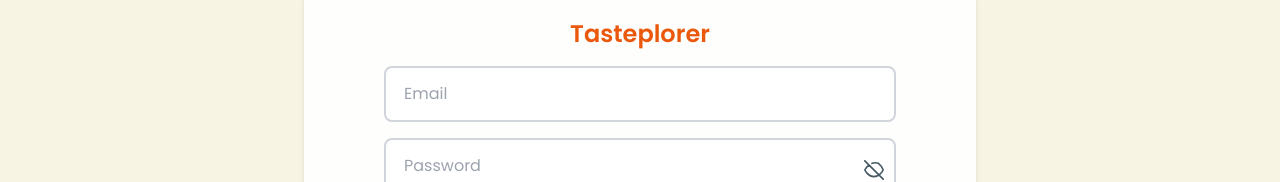
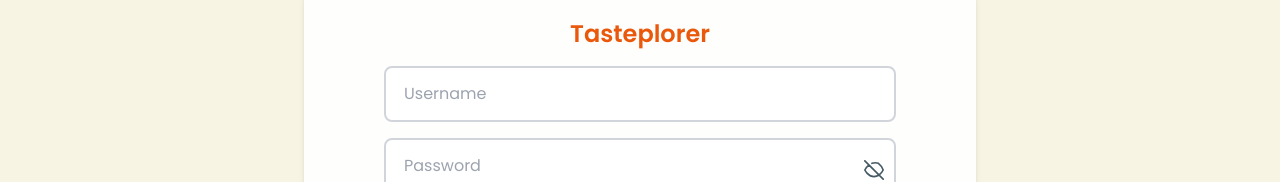
Before and after one commit to ilhamalamsyh/tasteplorer-web-app, a Next.js app: page /login in a window 1280 px wide. Shown: the part 286-468 px from the top of the page. Built offline with nearby package versions, Linux system fonts and the light colour scheme; no server answers.

Commit message:
chore: adjust register and login apply username field and fixing the birthdate request payload

```diff
--- a/src/features/auth/components/LoginForm.tsx
+++ b/src/features/auth/components/LoginForm.tsx
@@ -14,7 +14,7 @@ import Snackbar from '@/core/components/snackbar/Snackbar';
 
 // Define the type for the form values
 interface FormValues {
-  email: string;
+  username: string;
   password: string;
 }
 
@@ -34,7 +34,7 @@ const LoginForm = () => {
     try {
       const { data } = await loginMutation({
         variables: {
-          input: { email: values.email, password: values.password },
+          input: { username: values.username, password: values.password },
         },
       });
 
@@ -58,16 +58,17 @@ const LoginForm = () => {
   return (
     <Formik<FormValues>
       initialValues={{
-        email: '',
+        username: '',
         password: '',
       }}
       validationSchema={Yup.object({
-        email: Yup.string()
-          .email('Invalid email address')
-          .required('Email is required'),
+        username: Yup.string()
+          .trim()
+          .required('Username is required or cannot contain whitespace only'),
         password: Yup.string()
+          .trim()
           .min(6, 'Password must be at least 6 characters')
-          .required('Password is required'),
+          .required('Password is required or cannot contain whitespace only'),
       })}
       onSubmit={handleLogin}
     >
@@ -82,11 +83,11 @@ const LoginForm = () => {
             </h2>
             <form onSubmit={formik.handleSubmit}>
               <TextField
-                name="email"
-                type="email"
+                name="username"
+                type="username"
                 formik={formik}
-                placeholder="Enter your email"
-                label="Email"
+                placeholder="Enter your username"
+                label="Username"
               />
 
               <TextField
--- a/src/features/auth/components/RegisterForm.tsx
+++ b/src/features/auth/components/RegisterForm.tsx
@@ -14,11 +14,13 @@ import { useAuth } from '@/context/AuthContext';
 import { useMutation } from '@apollo/client';
 import { REGISTER_MUTATION } from '../services/mutation';
 import Snackbar from '@/core/components/snackbar/Snackbar';
+import { convertDateToFormattedDate } from '@/utils/date_time_format';
 
 // Define the type for the form values
 interface FormValues {
   fullname: string;
   email: string;
+  username: string;
   password: string;
   birthdate: Date | null;
   allowFutureDates: boolean; // Default: No future dates allowed
@@ -39,13 +41,19 @@ const RegisterForm = () => {
     actions: FormikHelpers<FormValues>
   ) => {
     try {
+      const formattedDate = convertDateToFormattedDate(
+        values.birthdate,
+        'YYYY-MM-DD'
+      );
+
       const { data } = await registerMutation({
         variables: {
           input: {
             fullname: values.fullname,
             email: values.email,
+            username: values.username,
             password: values.password,
-            birthDate: values.birthdate,
+            birthDate: formattedDate,
           },
         },
       });
@@ -72,6 +80,7 @@ const RegisterForm = () => {
       initialValues={{
         fullname: '',
         email: '',
+        username: '',
         password: '',
         birthdate: null,
         allowFutureDates: false, // Default: No future dates allowed
@@ -81,8 +90,12 @@ const RegisterForm = () => {
         email: Yup.string()
           .email('Invalid email address')
           .required('Email is required'),
+        username: Yup.string()
+          .trim()
+          .min(8, 'Username must be at least 8 characters')
+          .required('Username is required'),
         password: Yup.string()
-          .min(6, 'Password must be at least 6 characters')
+          .min(10, 'Password must be at least 10 characters')
           .required('Password is required'),
         birthdate: Yup.date()
           .required('Birth date is required')
@@ -121,6 +134,13 @@ const RegisterForm = () => {
                   formik={formik}
                   placeholder="Enter your email"
                   label="Email"
+                />
+                <TextField
+                  name="username"
+                  type="text"
+                  formik={formik}
+                  placeholder="Enter your username"
+                  label="Username"
                 />
                 <TextField
                   name="password"
--- a/src/features/auth/services/mutation.ts
+++ b/src/features/auth/services/mutation.ts
@@ -6,6 +6,7 @@ export const LOGIN_MUTATION = gql`
       user {
         id
         email
+        username
         fullname
         birthDate
         image
@@ -25,6 +26,7 @@ export const REGISTER_MUTATION = gql`
         id
         email
         fullname
+        username
         birthDate
         image
         createdAt
```
